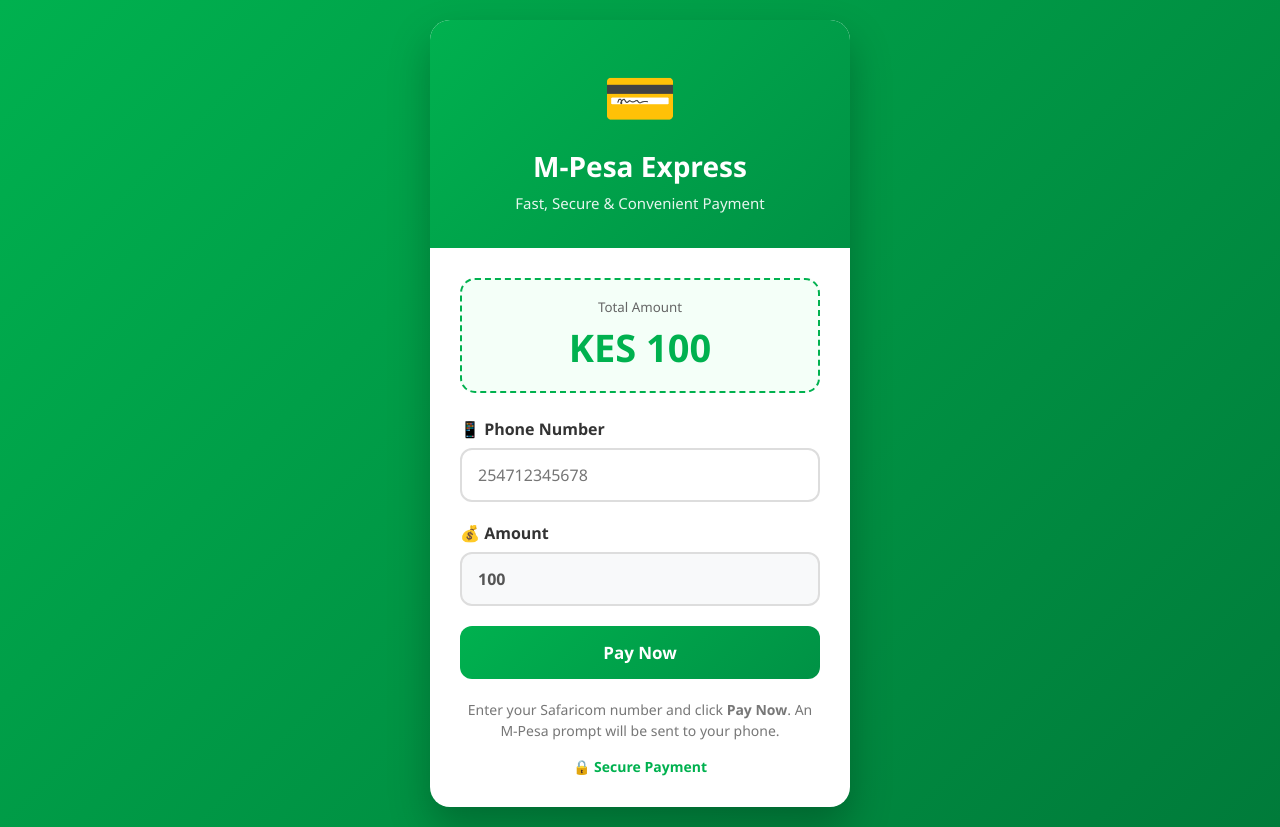
After one commit to Hinga-vs/genesis, a Django app: page /payment/ in a window 1280 px wide. The commit adds this page. Run offline with Django 5.2, Linux system fonts and the light colour scheme.

Commit message:
update all

```diff
--- a/Genesisapp/urls.py
+++ b/Genesisapp/urls.py
@@ -23,5 +23,10 @@
 
     path('delete/<int:id>', views.delete ),
 
-    path('edit/<int:id>', views.edit )
+    path('edit/<int:id>', views.edit ),
+
+    #M-Pesa urls
+    path('payment/', views.payment, name='payment'),
+    path('callback/', views.callback, name='callback'),
+
 ]
--- a/Genesisapp/views.py
+++ b/Genesisapp/views.py
@@ -1,5 +1,10 @@
 from django.shortcuts import render, redirect, get_object_or_404
 from Genesisapp.models import *
+#M-peasa API Imports
+from django.http import JsonResponse
+import requests
+import base64
+from datetime import datetime
 
 # Create your views here.
 def details(request):
@@ -62,3 +67,90 @@
 
 
     else:return render(request, 'edit.html', {'editappointment': editappointment})
+
+#m-Pesa Views
+# ─────────────────────────────────────────────
+#  M-Pesa Daraja API Credentials (Sandbox)
+#  Get these from: https://developer.safaricom.co.ke
+# ─────────────────────────────────────────────
+CONSUMER_KEY    = "eiacbWzWaIpN6GsMqWncivEGceFwi5376DiTGe47LAbljH5x"
+CONSUMER_SECRET = "yIiUF6UVHbeJAChj2XS1HJxUhkaE2fGeKknTQVah35004x0cKy0K4OCDDRso9gps"
+SHORTCODE       = "174379"#default ..u can change if u have a paybill
+PASSKEY         = "bfb279f9aa9bdbcf158e97dd71a467cd2e0c893059b10f78e6b72ada1ed2c919"
+CALLBACK_URL    = "https://sandbox.safaricom.co.ke/oauth/v1/generate?grant_type=client_credentials"
+
+
+# ─────────────────────────────────────────────
+#  STEP 1: Get Access Token
+#  Every M-Pesa request needs a token first.
+# ─────────────────────────────────────────────
+def get_access_token():
+    url = "https://sandbox.safaricom.co.ke/oauth/v1/generate?grant_type=client_credentials"
+    response = requests.get(url, auth=(CONSUMER_KEY, CONSUMER_SECRET), timeout=30)
+    token = response.json()["access_token"]
+    return token
+
+
+# ─────────────────────────────────────────────
+#  STEP 2: Send STK Push (Payment Prompt)
+#  This sends a pop-up to the customer's phone.
+# ─────────────────────────────────────────────
+def stk_push(phone, amount):
+    token = get_access_token()
+
+    # Timestamp format required by Safaricom: YYYYMMDDHHmmss
+    timestamp = datetime.now().strftime("%Y%m%d%H%M%S")
+
+    # Password = Base64(Shortcode + Passkey + Timestamp)
+    password = base64.b64encode((SHORTCODE + PASSKEY + timestamp).encode()).decode()
+
+    headers = {"Authorization": f"Bearer {token}"}
+
+    payload = {
+        "BusinessShortCode": SHORTCODE,        # Your till/paybill number
+        "Password":          password,          # Generated above
+        "Timestamp":         timestamp,         # Current time
+        "TransactionType":   "CustomerPayBillOnline",  # Use "CustomerBuyGoodsOnline" for till
+        "Amount":            amount,            # Amount to charge
+        "PartyA":            phone,             # Customer phone e.g. 2547XXXXXXXX
+        "PartyB":            SHORTCODE,         # Your shortcode receives the money
+        "PhoneNumber":       phone,             # Phone that gets the STK prompt
+        "CallBackURL":       CALLBACK_URL,      # M-Pesa sends result here
+        "AccountReference":  "Biashara",        # Shows on customer's phone
+        "TransactionDesc":   "Payment"          # Short description
+    }
+
+    url = "https://sandbox.safaricom.co.ke/mpesa/stkpush/v1/processrequest"
+    response = requests.post(url, json=payload, headers=headers, timeout=30)
+    return response.json()
+
+
+# ─────────────────────────────────────────────
+#  VIEWS/FUNCTIONS
+# ─────────────────────────────────────────────
+
+
+
+
+def payment(request):
+    """Show payment form (GET) or trigger STK push (POST)."""
+
+    if request.method == "POST":
+        phone  = request.POST.get("phone", "").strip()
+        amount = request.POST.get("amount", "").strip()
+
+        try:
+            result = stk_push(phone, amount)
+            return JsonResponse(result)
+
+        except Exception as e:
+            return JsonResponse({"error": str(e)}, status=503)
+
+    # GET request → show the payment form
+    return render(request, "payment.html")
+
+
+def callback(request):
+    """M-Pesa sends payment results here after the customer pays."""
+    print("M-Pesa Callback:", request.body)
+    return JsonResponse({"ResultCode": 0, "ResultDesc": "Accepted"})
--- /dev/null
+++ b/templates/payment.html
@@ -0,0 +1,216 @@
+<!DOCTYPE html>
+<html lang="en">
+<head>
+    <meta charset="UTF-8">
+    <meta name="viewport" content="width=device-width, initial-scale=1.0">
+    <title>M-Pesa Express Payment</title>
+
+    <style>
+        *{
+            margin:0;
+            padding:0;
+            box-sizing:border-box;
+            font-family:'Segoe UI', Tahoma, Geneva, Verdana, sans-serif;
+        }
+
+        body{
+            min-height:100vh;
+            display:flex;
+            justify-content:center;
+            align-items:center;
+            background:linear-gradient(135deg,#00b14f,#007b3a);
+            padding:20px;
+        }
+
+        .payment-card{
+            width:100%;
+            max-width:420px;
+            background:#fff;
+            border-radius:20px;
+            overflow:hidden;
+            box-shadow:0 20px 40px rgba(0,0,0,.25);
+            animation:fadeIn .5s ease;
+        }
+
+        @keyframes fadeIn{
+            from{
+                opacity:0;
+                transform:translateY(20px);
+            }
+            to{
+                opacity:1;
+                transform:translateY(0);
+            }
+        }
+
+        .header{
+            background:linear-gradient(135deg,#00b14f,#009245);
+            color:white;
+            text-align:center;
+            padding:35px 25px;
+        }
+
+        .header .icon{
+            font-size:60px;
+            margin-bottom:10px;
+        }
+
+        .header h2{
+            font-size:28px;
+            margin-bottom:8px;
+        }
+
+        .header p{
+            opacity:.9;
+            font-size:15px;
+        }
+
+        .content{
+            padding:30px;
+        }
+
+        .amount-card{
+            background:#f4fff8;
+            border:2px dashed #00b14f;
+            border-radius:15px;
+            text-align:center;
+            padding:18px;
+            margin-bottom:25px;
+        }
+
+        .amount-card small{
+            color:#666;
+            display:block;
+            margin-bottom:5px;
+        }
+
+        .amount-card h1{
+            color:#00b14f;
+            font-size:38px;
+        }
+
+        .form-group{
+            margin-bottom:20px;
+        }
+
+        label{
+            display:block;
+            margin-bottom:8px;
+            font-weight:600;
+            color:#333;
+        }
+
+        input{
+            width:100%;
+            padding:14px 16px;
+            border:2px solid #ddd;
+            border-radius:12px;
+            font-size:16px;
+            transition:.3s;
+            outline:none;
+        }
+
+        input:focus{
+            border-color:#00b14f;
+            box-shadow:0 0 0 4px rgba(0,177,79,.15);
+        }
+
+        input[readonly]{
+            background:#f8f9fa;
+            color:#555;
+            font-weight:bold;
+        }
+
+        button{
+            width:100%;
+            padding:15px;
+            border:none;
+            border-radius:12px;
+            background:linear-gradient(135deg,#00b14f,#009245);
+            color:white;
+            font-size:17px;
+            font-weight:bold;
+            cursor:pointer;
+            transition:.3s;
+        }
+
+        button:hover{
+            transform:translateY(-3px);
+            box-shadow:0 10px 20px rgba(0,177,79,.35);
+        }
+
+        button:active{
+            transform:scale(.98);
+        }
+
+        .footer{
+            margin-top:20px;
+            text-align:center;
+            color:#777;
+            font-size:14px;
+            line-height:1.5;
+        }
+
+        .secure{
+            margin-top:15px;
+            color:#00b14f;
+            font-weight:bold;
+        }
+    </style>
+</head>
+<body>
+
+<div class="payment-card">
+
+    <div class="header">
+        <div class="icon">💳</div>
+        <h2>M-Pesa Express</h2>
+        <p>Fast, Secure & Convenient Payment</p>
+    </div>
+
+    <div class="content">
+
+        <div class="amount-card">
+            <small>Total Amount</small>
+            <h1>KES 100</h1>
+        </div>
+
+        <form method="POST">
+            {% csrf_token %}
+
+            <div class="form-group">
+                <label>📱 Phone Number</label>
+                <input
+                    type="text"
+                    name="phone"
+                    placeholder="254712345678"
+                    required>
+            </div>
+
+            <div class="form-group">
+                <label>💰 Amount</label>
+                <input
+                    type="number"
+                    name="amount"
+                    value="100"
+                    readonly>
+            </div>
+
+            <button type="submit">
+                Pay Now
+            </button>
+
+        </form>
+
+        <div class="footer">
+            Enter your Safaricom number and click
+            <strong>Pay Now</strong>. An M-Pesa prompt will be sent to your phone.
+            <div class="secure">🔒 Secure Payment</div>
+        </div>
+
+    </div>
+
+</div>
+
+</body>
+</html>
```
Also changed, not shown: templates/show.html (+8 -6 lines), 2 other files.
